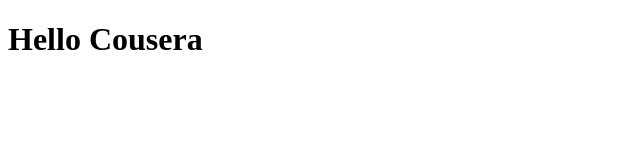
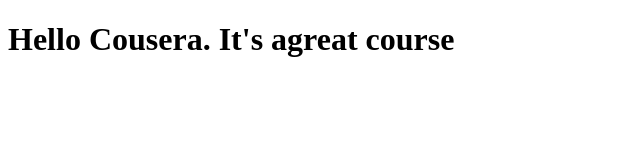
Before and after one commit to Maliesha/Cousera-test, a plain HTML site: page site/index.html in a window 1280 px wide. Shown: the whole page, without its empty margins (0-640 px from the left). Drawn offline with Linux system fonts and the light colour scheme.

Commit message:
small addition

```diff
--- a/site/index.html
+++ b/site/index.html
@@ -4,6 +4,6 @@
 	<title>Hello Cousera</title>
 </head>
 <body>
-<h1>Hello Cousera<h1>
+<h1>Hello Cousera. It's agreat course<h1>
 </body>
 </html>
```
